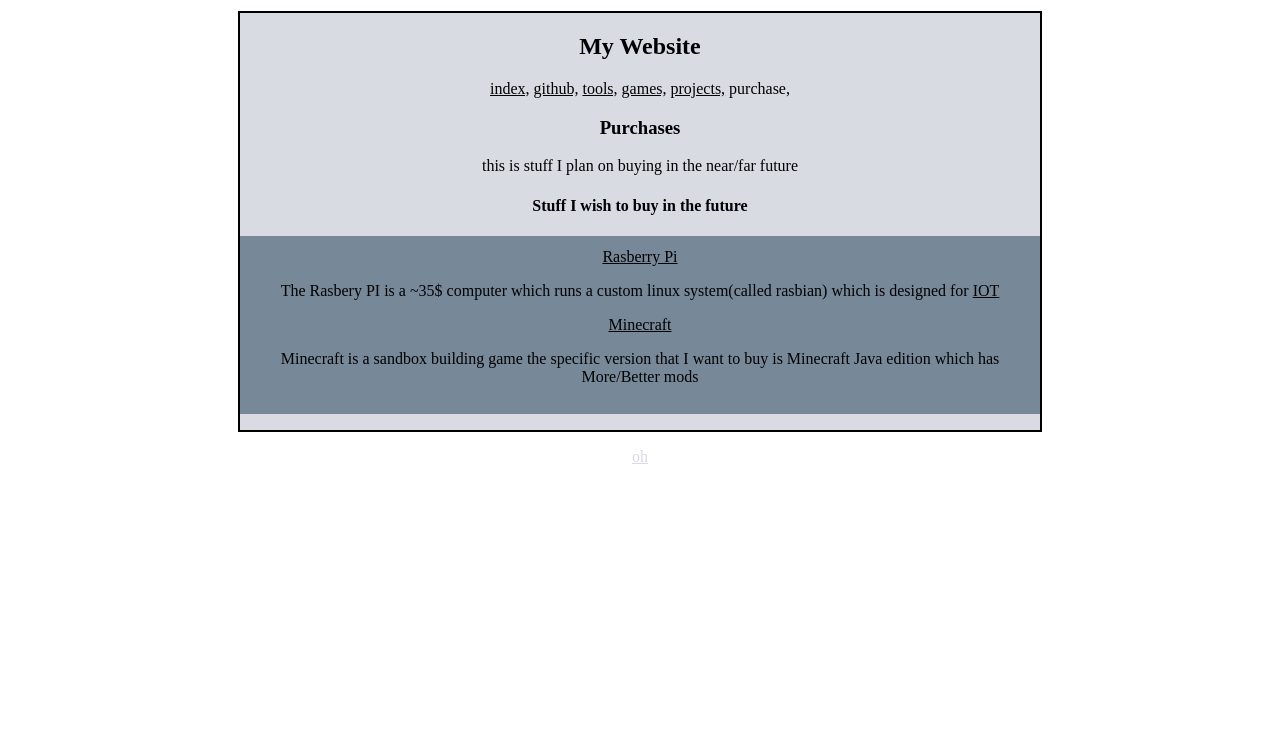
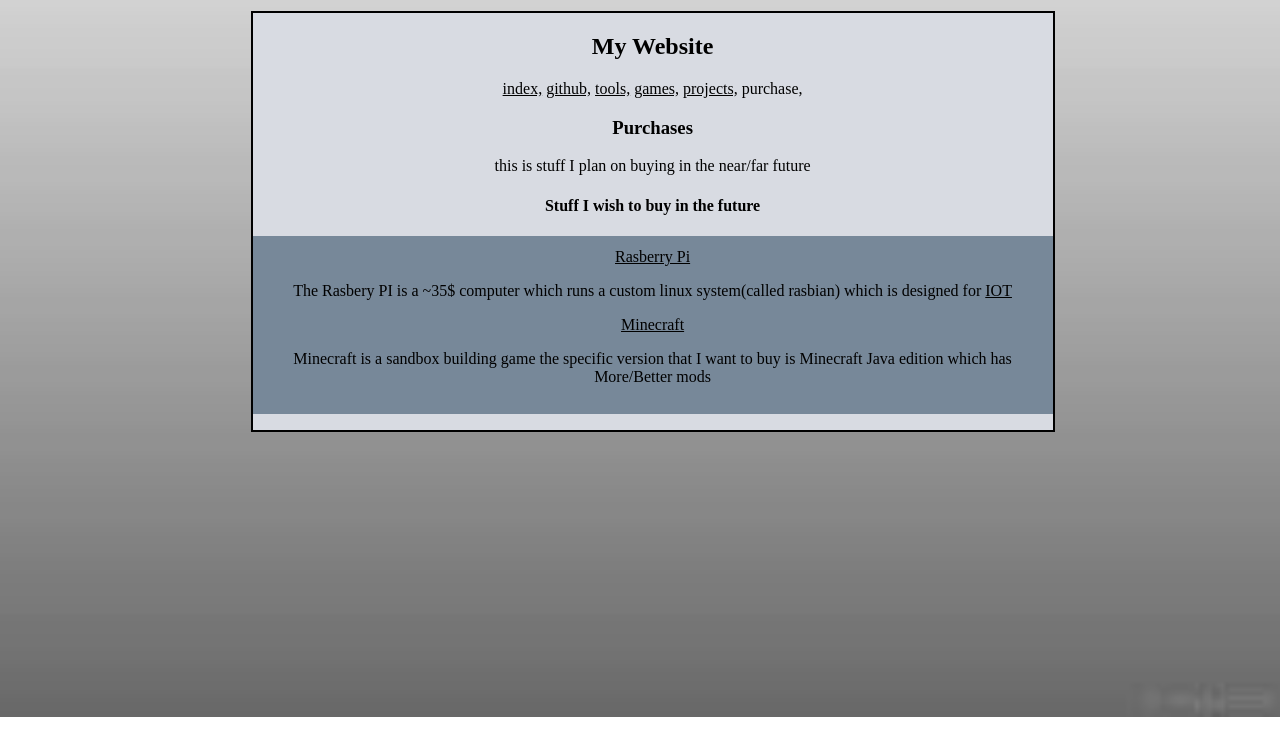
Before and after one commit to walksanatora/website, a plain HTML site: page purchase.html in a window 1280 px wide. Drawn offline with Linux system fonts and the light colour scheme.

Commit message:
background

```diff
--- a/purchase.html
+++ b/purchase.html
@@ -5,7 +5,7 @@
       <title>index</title>
   </head>
     <body>
-        <div class=page>
+        <div class=page style="left: 1%">
             <h2>My Website</h2>
             <div class=nav>
                 <a href="index.html">index,</a>
@@ -26,5 +26,4 @@
             </ul>
         </div>
     </body>
-    <p><a style="color: #D8DBE2;" href="javascript:alert('you found me'); alert('you found it'); window.location.href = 'hidden.html'">oh</a></p>
 </html>
--- a/style.css
+++ b/style.css
@@ -4,7 +4,9 @@ color:black
 
 html{
     padding: 3px 3px 3px 3px;
-    background-color: #ffffff;
+    background-image: url(wallpaper.jpg);
+    background-size:cover;
+    background-repeat: no-repeat;
     font-size: 12pt;
     text-align: center;
     color:black;
```
Also changed, not shown: projects.html (+1 -0 lines), wallpaper.jpg (added).
